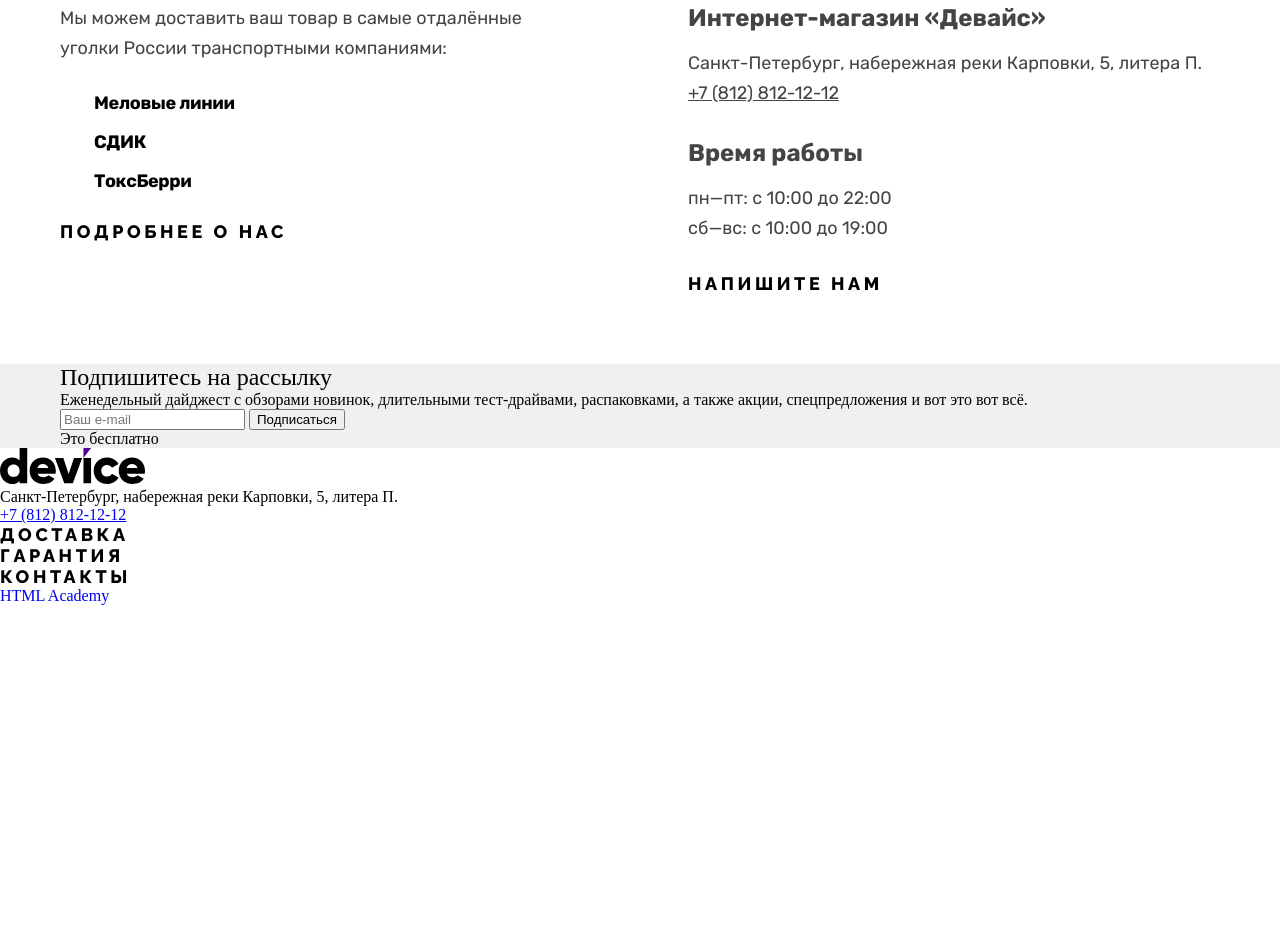
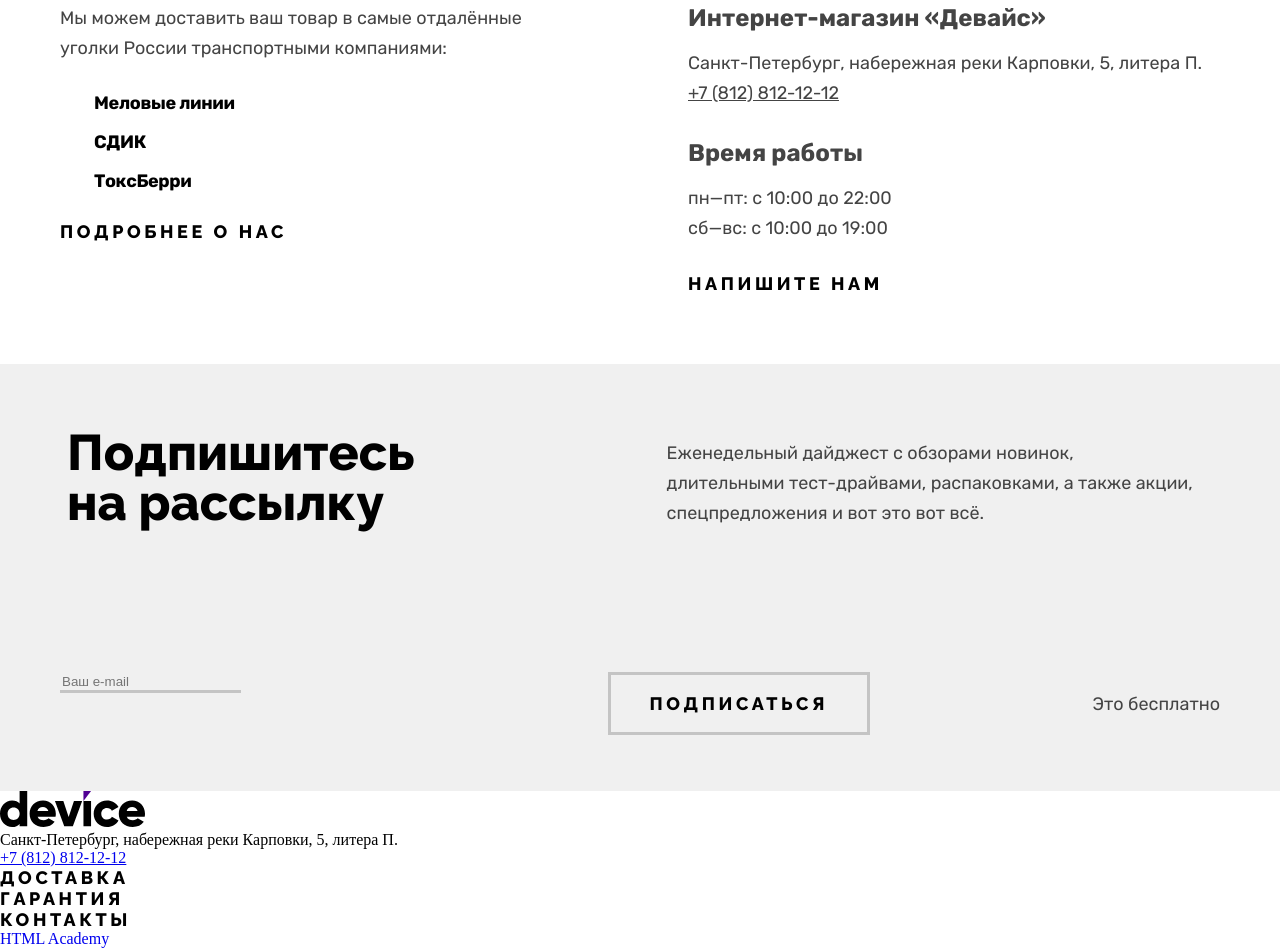
Before and after one commit to NinaFeok/device-project, a website: page src/index.html in a window 1280 px wide. Shown: the part 2026-2974 px from the top of the page. Before the commit the page ends 2631 px from the top, so only its background shows below. Drawn offline with Linux system fonts and the light colour scheme.

Commit message:
делает блок подписки

```diff
--- a/src/index.html
+++ b/src/index.html
@@ -269,10 +269,13 @@
     </section>
     <section class="subscribe">
       <div class="body__wrapper-content subscribe__wrapper">
+        <div class="subscribe__wpapper-text">
           <h2 class="subscribe__title">Подпишитесь на рассылку</h2>
-        <p class="subscribe__desc">Еженедельный дайджест с обзорами новинок, длительными тест-драйвами, распаковками, а
-          также акции, спецпредложения и вот это вот всё.
+          <p class="subscribe__desc">Еженедельный дайджест с обзорами новинок,<br>
+             длительными тест-драйвами, распаковками, а также акции, спецпредложения и вот это вот всё.
           </p>
+        </div>
+        <div class="subscribe__wrapper-form">
           <form class="subscribe__form subscribe-form" action="#" method="post">
             <label class="subscribe-form__label">
               <input class="subscribe-form__input" type="email" name="email" placeholder="Ваш e-mail" required>
@@ -280,6 +283,7 @@
             <button class="subscribe-form__button button-accessory" type="submit">Подписаться</button>
           </form>
           <p class="subscribe__info">Это бесплатно</p>
+        </div>
       </div>
     </section>
   </main>
--- /dev/null
+++ b/src/less/blocks/subscribe-form.less
@@ -0,0 +1,18 @@
+.subscribe-form {
+  width: 810px;
+}
+
+.subscribe-form__label {
+  flex-grow: 1;
+}
+
+.subscribe-form__input {
+  border: none;
+  background-color: transparent;
+  border-bottom: 3px solid #c4c4c4;
+}
+
+.subscribe-form__button {
+  padding: 18px 39px;
+  border: 3px solid #c4c4c4;
+}
--- /dev/null
+++ b/src/less/blocks/subscribe.less
@@ -0,0 +1,40 @@
+.subscribe {
+  background-color: @background-basic;
+}
+
+.subscribe__wrapper {
+  padding: 64px 0 56px;
+}
+
+.subscribe__wpapper-text {
+  display: flex;
+  align-items: flex-end;
+  column-gap: 252px;
+  margin-bottom: 144px;
+}
+
+.subscribe__title {
+  .title;
+  margin-left: 7px;
+  width: 348px;
+}
+
+.subscribe__desc {
+  .text;
+  width: 560px;
+}
+
+.subscribe__info {
+  .text;
+  padding-left: 32px;
+}
+
+.subscribe__wrapper-form {
+  display: flex;
+  justify-content: space-between;
+  align-items: center;
+}
+
+.subscribe__form {
+  display: flex;
+}
--- a/src/less/style.less
+++ b/src/less/style.less
@@ -21,6 +21,7 @@
 @import "blocks/сompany-info";
 @import "blocks/transport-company";
 @import "blocks/store-address";
-
+@import "blocks/subscribe";
+@import "blocks/subscribe-form";
 
 @import "blocks/delivery-modal";
```
Also changed, not shown: src/css/style.css, 1 other file. Lines whose indentation alone changed are shown as unchanged.
